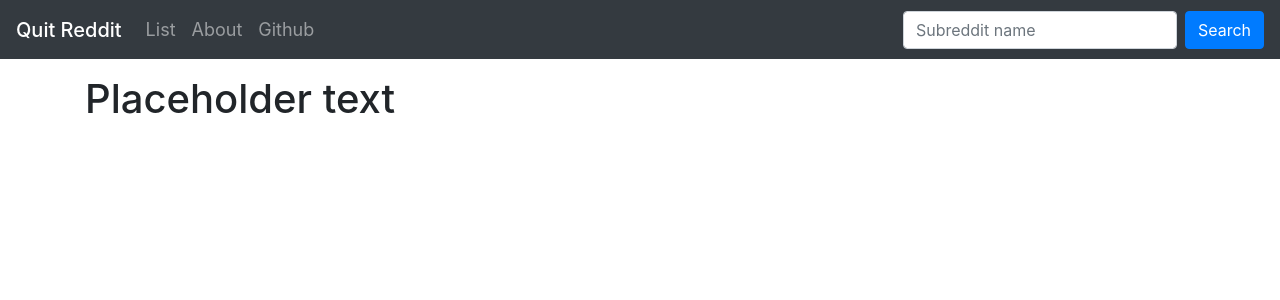
After one commit to Aquakor/Quit-Reddit, a Flask app: template templates/about.html in a window 1280 px wide. The commit adds this page. Shown: the top 300 px of the page. Run offline with Flask 2, Linux system fonts and the light colour scheme; the template is opened without the code that fills it, so the values that code supplies are empty; some libraries are stand-ins or nearby versions.

Commit message:
Add index.html and about.html with placeholder texts.

```diff
--- a/app.py
+++ b/app.py
@@ -11,7 +11,7 @@ app.secret_key = os.urandom(16)
 @app.route('/', methods=['GET', 'POST'])
 def index():
     if request.method == 'GET':
-        return render_template('base.html')
+        return render_template('index.html')
     else:
         # Get subreddit names from form.
         subreddit_names = request.form['subredditName']
@@ -94,6 +94,10 @@ def list_subs_with_num(subreddit, num_submission):
 
     return render_template('submissions.html', subreddit_list=subreddit_list, get_date=get_date)
 
+@app.route('/about')
+def about():
+    return render_template('about.html')
+
 
 
 
--- /dev/null
+++ b/templates/about.html
@@ -0,0 +1,4 @@
+{% extends 'base.html' %}
+{% block body %}
+    <h1> Placeholder text </h1>
+{% endblock %}
--- a/templates/base.html
+++ b/templates/base.html
@@ -31,7 +31,7 @@
                     <a class="nav-link" href="{{ url_for('list_subreddit')}}">List</a>
                 </li>
                 <li class="nav-item">
-                    <a class="nav-link" href="#">About</a>
+                    <a class="nav-link" href="{{ url_for('about')}}">About</a>
                 </li>
                 <li class="nav-item">
                     <a class="nav-link" href="https://github.com/Aquakor/Quit-Reddit">Github</a>
--- /dev/null
+++ b/templates/index.html
@@ -0,0 +1,4 @@
+{% extends 'base.html' %}
+{% block body %}
+    <h1> Placeholder text </h1>
+{% endblock %}
```
